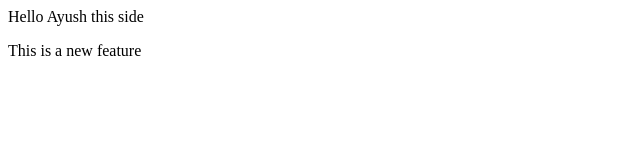
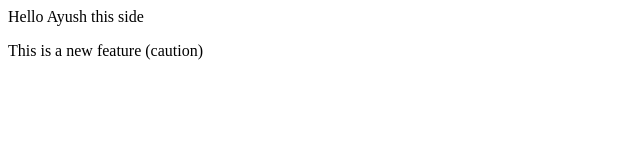
Before and after one commit to VapourEdge/linking-local, a plain HTML site: page index.html in a window 1280 px wide. Shown: the full height of the page, 0-640 px from the left. Drawn offline with Linux system fonts and the light colour scheme.

Commit message:
Adding a another feature

```diff
--- a/index.html
+++ b/index.html
@@ -1,2 +1,2 @@
 <p> Hello Ayush this side</p>
-<p>This is a new feature</p>
+<p>This is a new feature (caution)</p>
```
